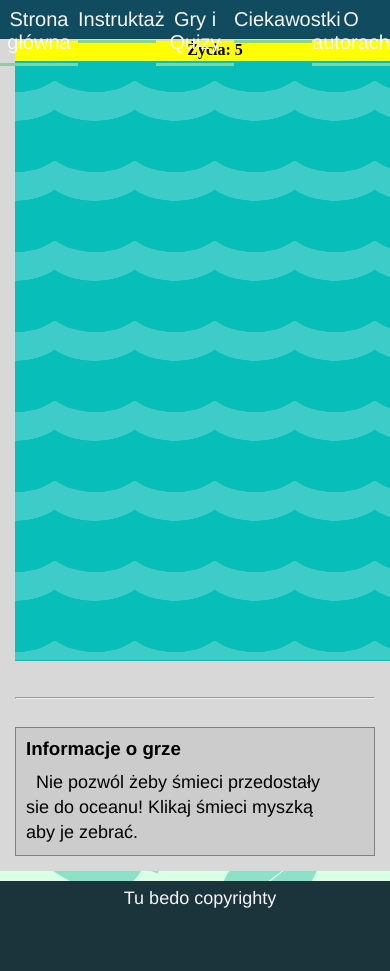
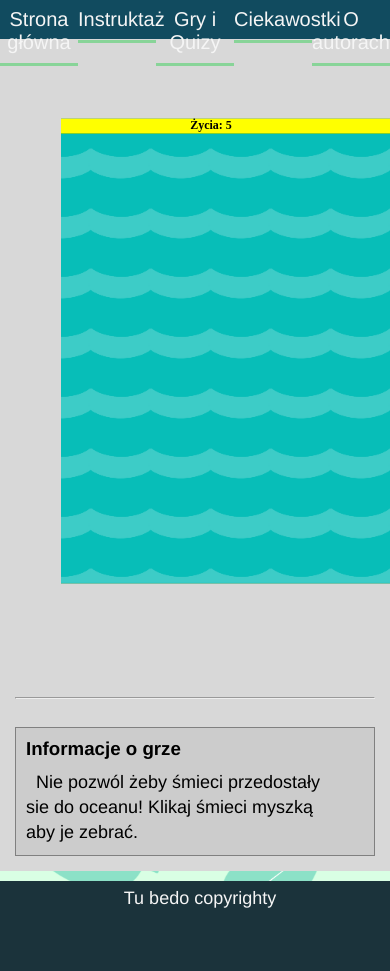
Before and after one commit to Jeremiej19/Apk, a PHP site: page /pages/gra1.html in a window 390 px wide; the page is wider, and only the part inside the window is pictured. Shown: the part 110-1081 px from the top of that part. Run offline with PHP 8.4, Linux system fonts and the light colour scheme.

Commit message:
jframe lopatologia xd

```diff
--- a/pages/gra1.html
+++ b/pages/gra1.html
@@ -27,8 +27,10 @@
 
 
                 <div id="content">
+                  <div class="framee">
+                    <iframe src="../games/game1/game.html" frameborder="0" width="800px" height="620px" scrolling="no"></iframe>
+                  </div>
 
-                  <iframe src="../games/game1/game.html" frameborder="0" width="800px" height="620px" scrolling="no"></iframe>
 
                   <br><br><hr><br>
 
--- a/styles/main.css
+++ b/styles/main.css
@@ -135,12 +135,38 @@ div.spis {
 }
 
 /* gierki-iframy */
+/*div.framee{
+
+}*/
 
 iframe {
     display: block;
     margin-left: auto;
     margin-right: auto;
+
 }
+
+@media only screen and (max-width: 850px) {
+    iframe {
+        transform: scale(0.9);
+        margin-left:-5%;
+    }
+}
+
+@media only screen and (max-width: 775px) {
+    iframe {
+        transform: scale(0.8);
+        margin-left:-11%;
+    }
+}
+
+@media only screen and (max-width: 700px) {
+    iframe {
+        transform: scale(0.75);
+        margin-left:-15%;
+    }
+}
+
 
 /* o nas */
 
```
